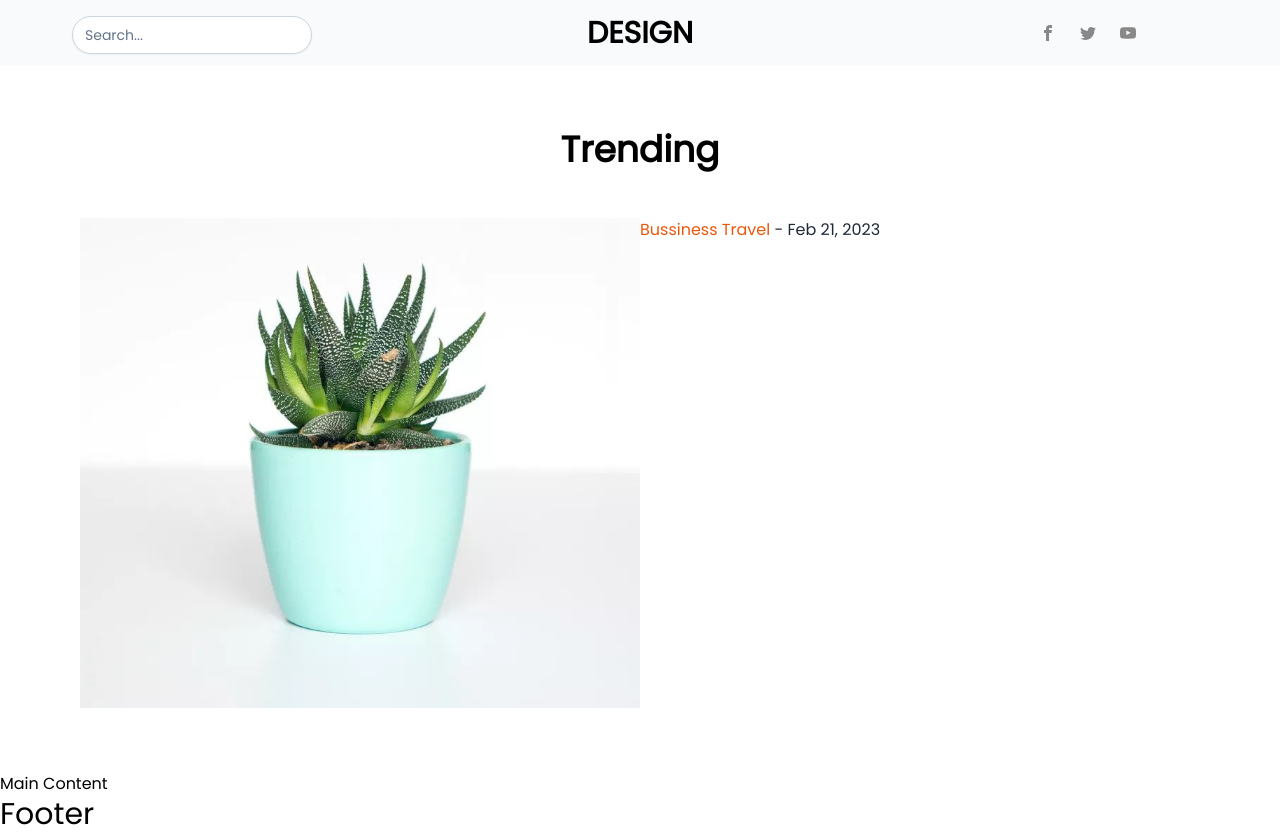
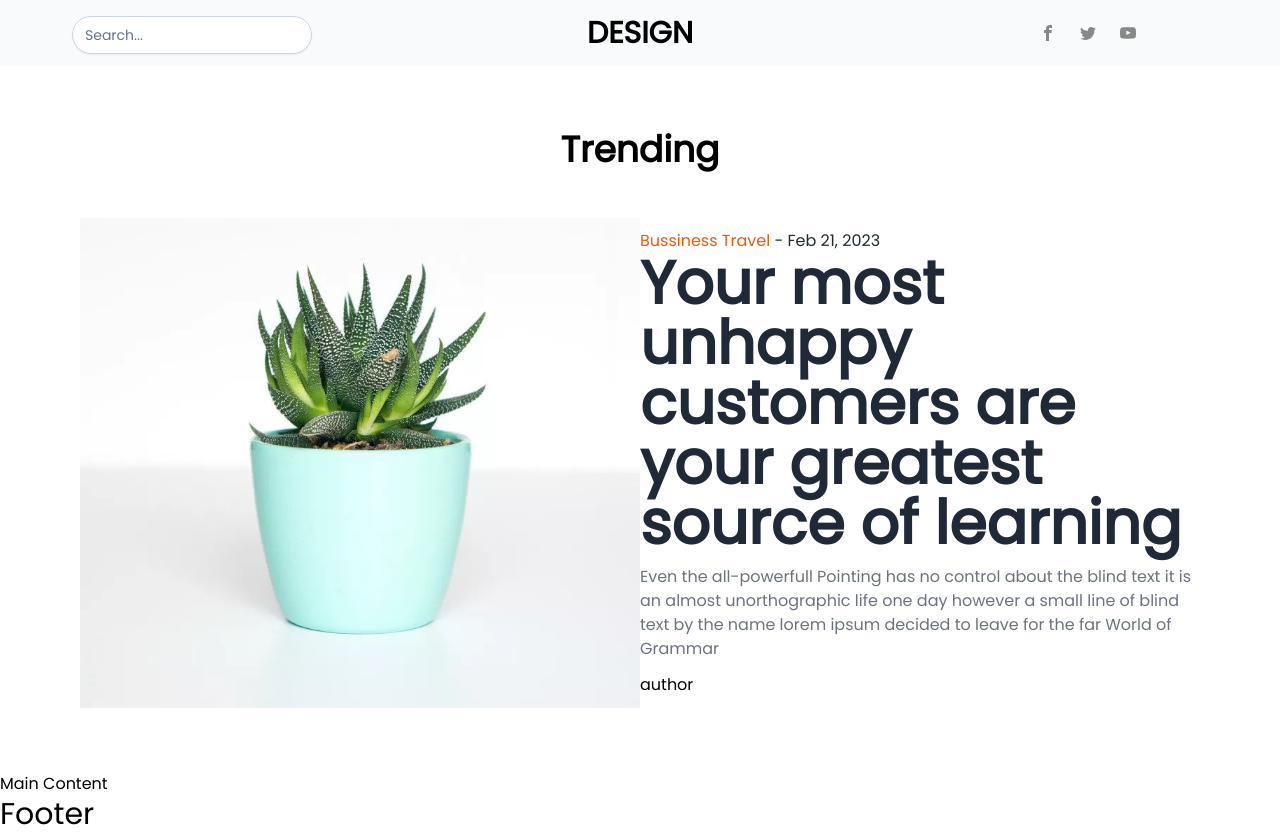
Before and after one commit to ridzki10/blogtest, a Next.js app: page / in a window 1280 px wide. Built offline with nearby package versions, Linux system fonts and the light colour scheme.

Commit message:
add title text

```diff
--- a/components/Banner.js
+++ b/components/Banner.js
@@ -19,11 +19,18 @@ function Slide() {
                     <Image src={"/images/img1.jpg"} width={600} height={600}/>
                 </Link>
             </div>
-            <div className="info">
+            <div className="info flex justify-center flex-col">
                 <div className="cat">
                     <Link href={"/"} className="text-orange-600 hover:text-orange-800">Bussiness Travel </Link>
                     <Link href={"/"} className="text-gray-800 hover:text-gray-600">- Feb 21, 2023</Link>
                 </div>
+                <div className="title">
+                    <Link href={"/"} className="text-3xl md:text-6xl font-bold text-gray-800 hover:text-gray-600">Your most unhappy customers are your greatest source of learning </Link>
+                </div>
+                <p className='text-gray-500 py-3'>
+                    Even the all-powerfull Pointing has no control about the blind text it is an almost unorthographic life one day however a small line of blind text by the name lorem ipsum decided to leave for the far World of Grammar
+                </p>
+                <h1>author</h1>
             </div>
         </div>
     )
```
